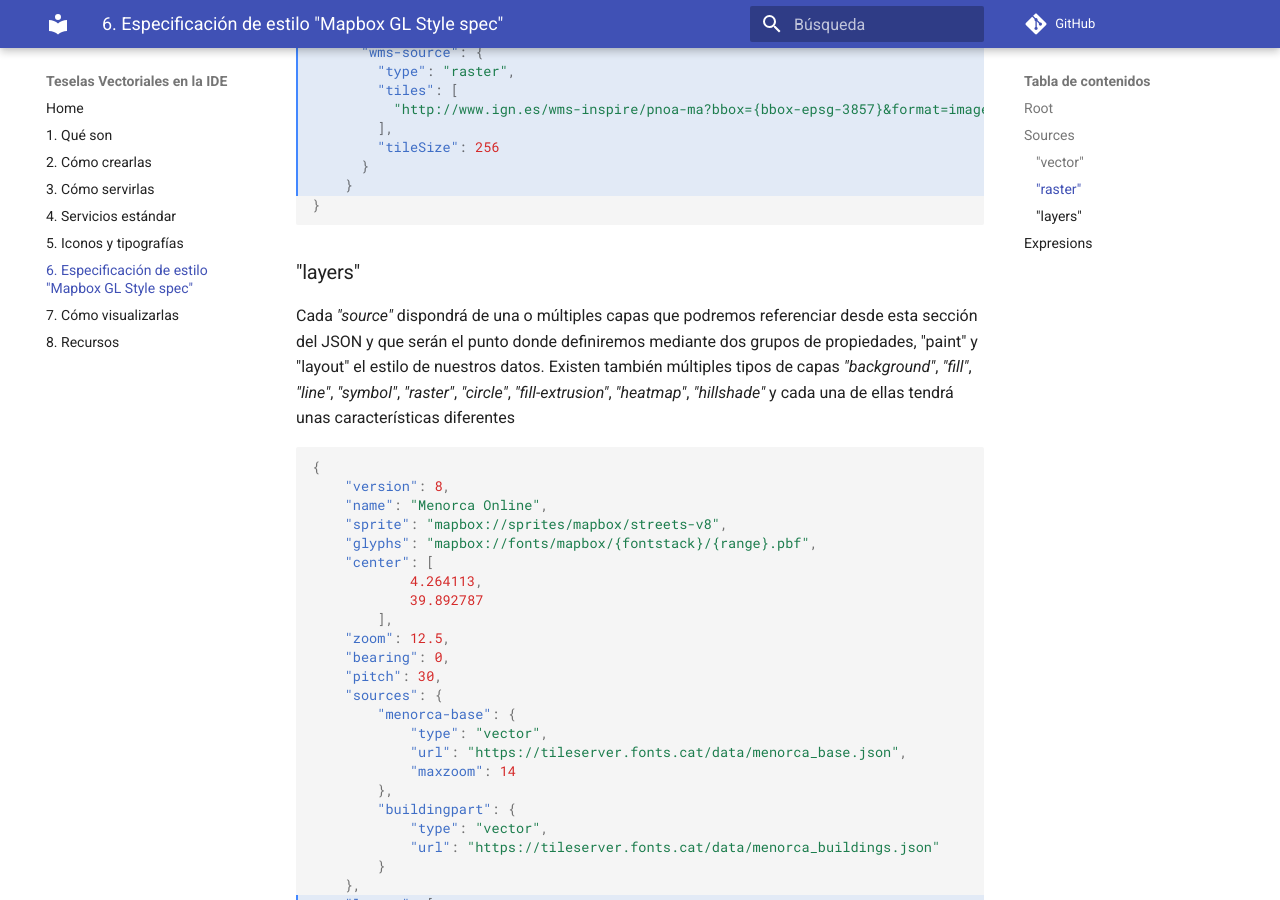
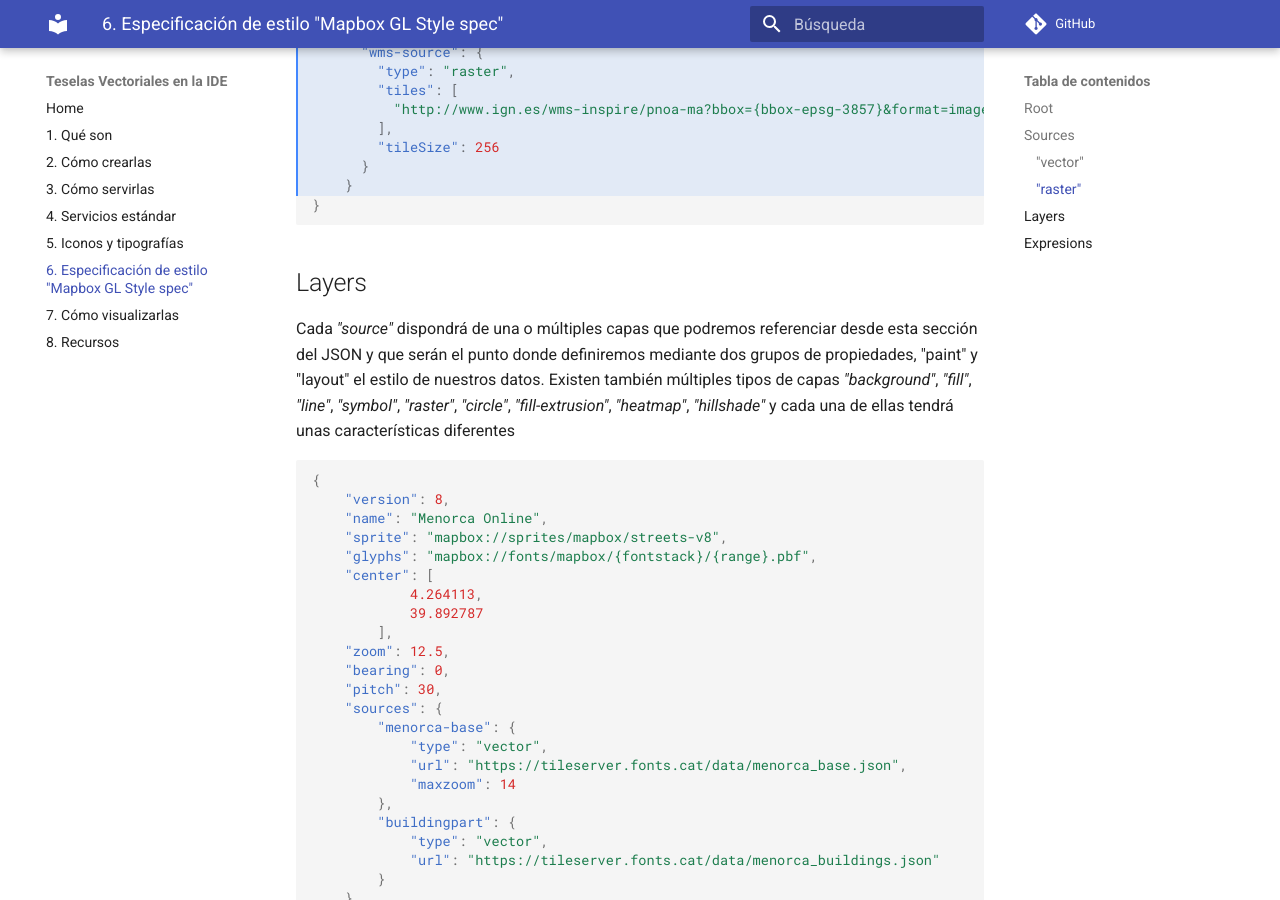
Before and after one commit to geoinquiets/taller-vt, an MkDocs documentation site: the page built from docs/06_estilos.md, in a window 1280 px wide and 900 px high, scrolled down 2520 px. Built offline with MkDocs 1.6.1 and Material for MkDocs 9.7.7, drawn with Linux system fonts in a browser that asks for light colours; comment, search, counter and statistics services are not loaded; old or Windows-style settings are respelled for this version of MkDocs.

Commit message:
Minor change

````diff
--- a/docs/06_estilos.md
+++ b/docs/06_estilos.md
@@ -110,7 +110,7 @@
 }
 ```
 
-### "layers"
+## Layers
 
 Cada *"source"* dispondrá de una o múltiples capas que podremos referenciar desde esta sección del JSON y que serán el punto donde definiremos mediante dos grupos de propiedades, "paint" y "layout" el estilo de nuestros datos. Existen también múltiples tipos de capas *"background"*, *"fill"*, *"line"*, *"symbol"*, *"raster"*, *"circle"*, *"fill-extrusion"*, *"heatmap"*, *"hillshade"* y cada una de ellas tendrá unas características diferentes
 
````
